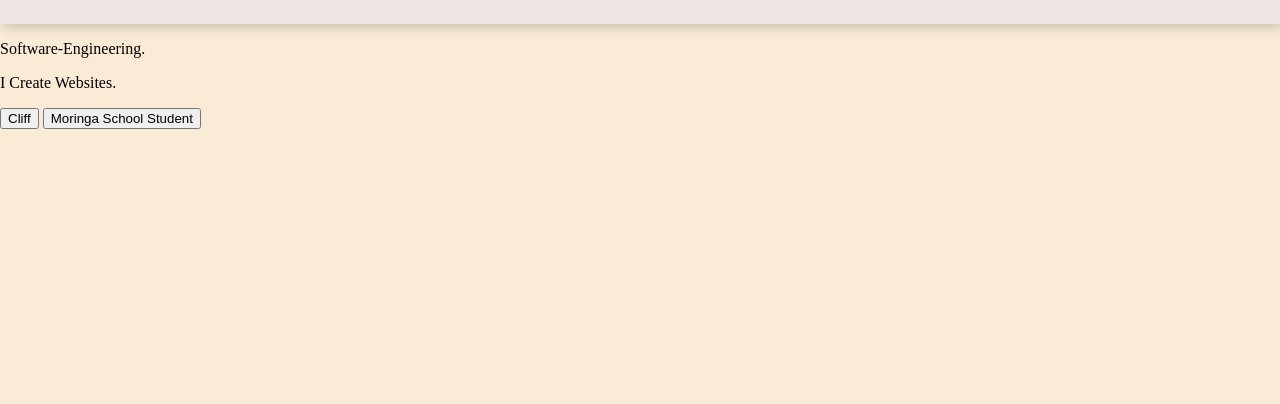
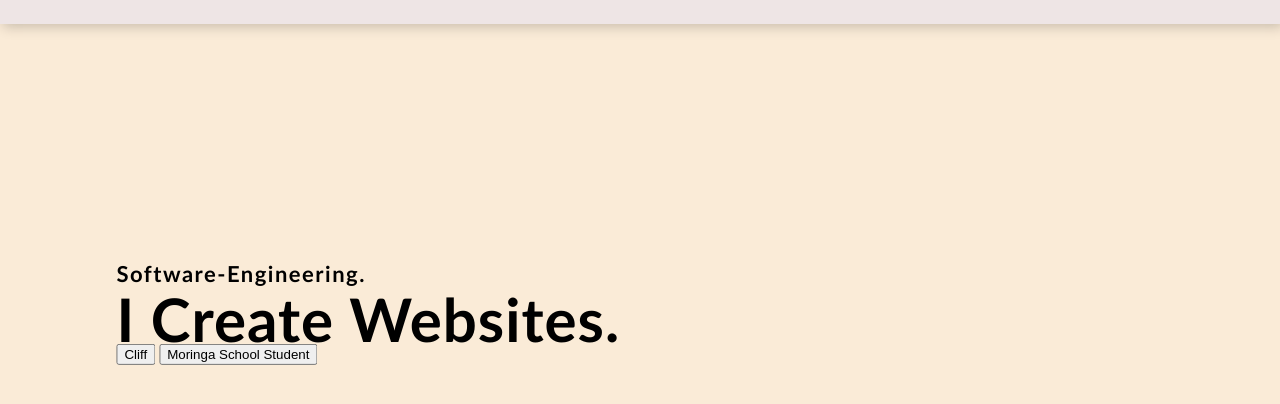
Before and after one commit to Cliffordmorara47/Landing-page, a plain HTML site: page index.html in a window 1280 px wide. Shown: the part 56-460 px from the top of the page. Drawn offline with Linux system fonts and the light colour scheme.

Commit message:
add positions and spacing

```diff
--- a/styles.css
+++ b/styles.css
@@ -7,6 +7,7 @@ section{
     width: 100%;
     height: 95vh;
     background-image: url(../images/grey2.jpeg);
+    position: relative;
 }
 ul{
     list-style: none;
@@ -36,3 +37,27 @@ nav ul li a{
     color: rgba(149, 32, 216, 0.2);
     font-size: 22px;
 }
+.p-1{
+    font-family: 'Gill Sans', 'Gill Sans MT', Calibri, 'Trebuchet MS', sans-serif;
+    font-weight: bolder;
+    letter-spacing: 1.5px;
+    color: black;
+    font-size: 22px;
+}
+.p-2{
+    font-family: 'Gill Sans', 'Gill Sans MT', Calibri, 'Trebuchet MS', sans-serif;
+    font-weight: bold;
+    letter-spacing: 1px;
+    color: black;
+    font-size: 60px;
+}
+.text-container p{
+    line-height: 0%;
+    margin: 45px 0px 25px;
+}
+.text-container{
+    position: absolute;
+    left: 15%;
+    top: 45%;
+    transform: translate(-15%, -42%);
+}
```
